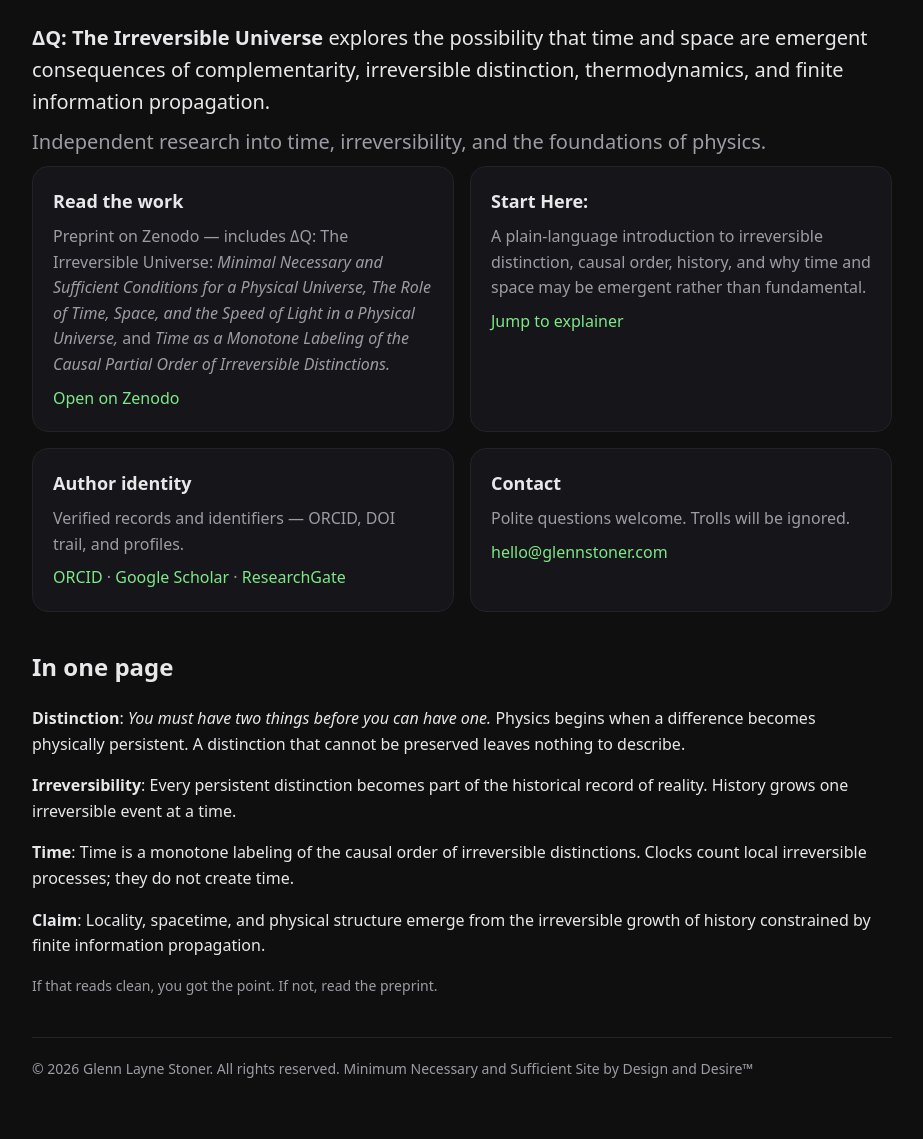
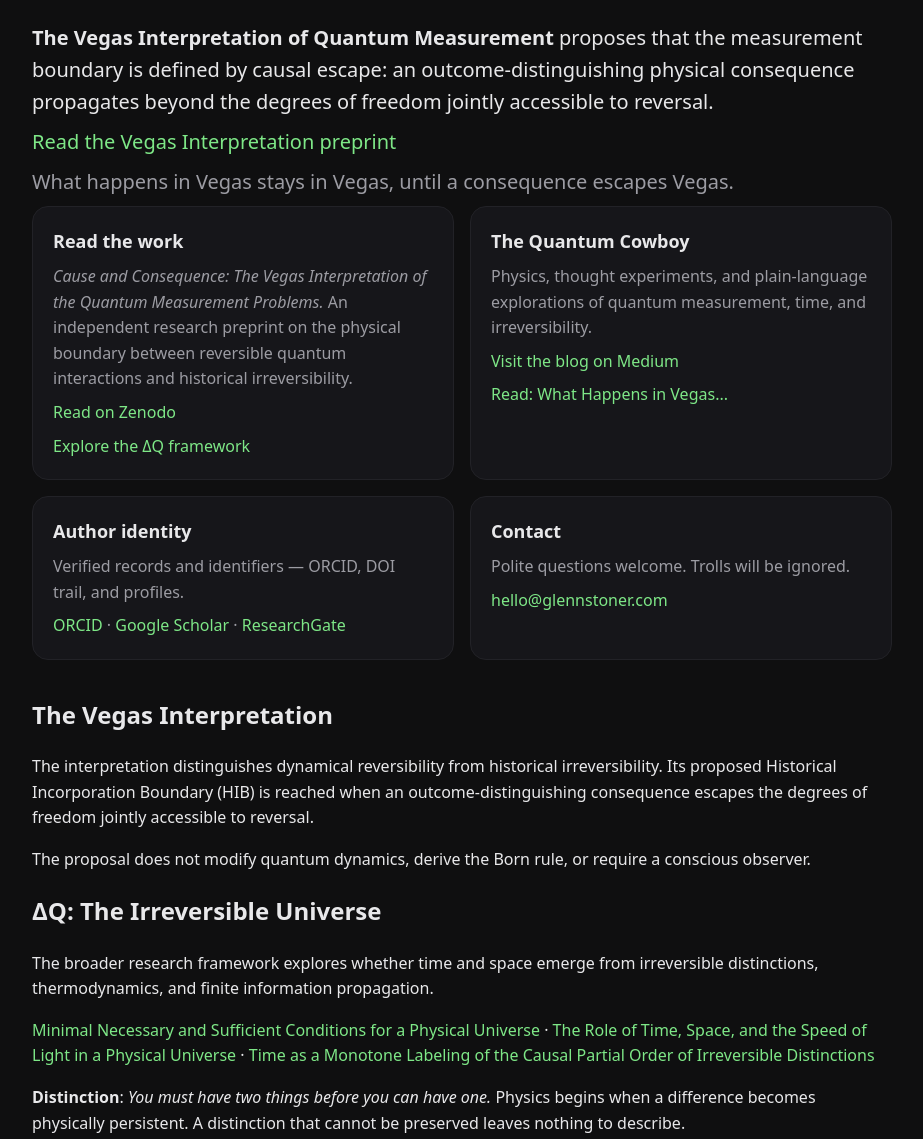
Before and after one commit to GlennLayneStoner/glennlaynestoner.github.io, a plain HTML site: page index.html in a window 1280 px wide. Shown: the part 220-1359 px from the top of the page, without its empty margins (178-1101 px from the left). Drawn offline with Linux system fonts and the light colour scheme.

Commit message:
Feature Vegas Interpretation and link Quantum Cowboy Medium blog

```diff
--- a/index.html
+++ b/index.html
@@ -9,11 +9,11 @@
   <link rel="canonical" href="https://www.glennstoner.com/" />
 
   <!-- Description -->
-  <meta name="description" content="Glenn Stoner — writer, researcher, quantum cowboy. Author of ΔQ: The Irreversible Universe" />
+  <meta name="description" content="Glenn Layne Stoner, independent researcher and author of the Vegas Interpretation of quantum measurement and ΔQ: The Irreversible Universe." />
 
   <!-- Open Graph -->
   <meta property="og:title" content="Glenn Stoner — Writer. Researcher. Quantum Cowboy." />
-  <meta property="og:description" content="Writer and independent researcher exploring the foundations of physics" />
+  <meta property="og:description" content="Independent researcher exploring quantum measurement, causal escape, time, and irreversibility." />
   <meta property="og:url" content="https://www.glennstoner.com/" />
   <meta property="og:image" content="https://www.glennstoner.com/images/og-image.jpg" />
   <meta name="twitter:card" content="summary_large_image" />
@@ -53,7 +53,7 @@
       "https://orcid.org/0009-0006-7301-2223",
       "https://github.com/GlennLayneStoner"
     ],
-    "description": "Glenn Stoner is a writer and independent researcher exploring Time, Irreversibility, and the Foundations of Physics."
+    "description": "Glenn Layne Stoner is an independent researcher and author of the Vegas Interpretation of quantum measurement and ΔQ: The Irreversible Universe."
   }
   </script>
 
@@ -105,24 +105,23 @@
     </header>
 
     <section class="hero">
-      <p><strong>ΔQ: The Irreversible Universe  </strong>explores the possibility that time and space are emergent consequences of complementarity, irreversible distinction, thermodynamics, and finite information propagation.
-
-      <p>
-      <p class="small">Independent research into time, irreversibility, and the foundations of physics.</p>
-      <p>
-      </p>
+      <p><strong>The Vegas Interpretation of Quantum Measurement</strong> proposes that the measurement boundary is defined by causal escape: an outcome-distinguishing physical consequence propagates beyond the degrees of freedom jointly accessible to reversal.</p>
+      <p><a href="https://doi.org/10.5281/zenodo.24511400">Read the Vegas Interpretation preprint</a></p>
+      <p class="small">What happens in Vegas stays in Vegas, until a consequence escapes Vegas.</p>
     </section>
 
     <section class="grid" aria-label="Quick links">
       <div class="card">
         <h3>Read the work</h3>
-        <p>Preprint on Zenodo — includes ΔQ: The Irreversible Universe:<em> Minimal Necessary and Sufficient Conditions for a Physical Universe, The Role of Time, Space, and the Speed of Light in a Physical Universe,</em> and <em> Time as a Monotone Labeling of the Causal Partial Order of Irreversible Distinctions.</em></p>
-        <p><a href="#" id="zenodo-link">Open on Zenodo</a></p>
+        <p><em>Cause and Consequence: The Vegas Interpretation of the Quantum Measurement Problems.</em> An independent research preprint on the physical boundary between reversible quantum interactions and historical irreversibility.</p>
+        <p><a href="https://doi.org/10.5281/zenodo.24511400">Read on Zenodo</a></p>
+        <p><a href="#about">Explore the ΔQ framework</a></p>
       </div>
       <div class="card">
-        <h3>Start Here:</h3>
-      <p>A plain-language introduction to irreversible distinction, causal order, history, and why time and space may be emergent rather than fundamental.</p>
-<p><a href="#about">Jump to explainer</a></p>
+        <h3>The Quantum Cowboy</h3>
+        <p>Physics, thought experiments, and plain-language explorations of quantum measurement, time, and irreversibility.</p>
+        <p><a href="https://medium.com/@thequantumcowboy">Visit the blog on Medium</a></p>
+        <p><a href="https://medium.com/@thequantumcowboy/what-happens-in-vegas-ee6f2d8c1cfb">Read: What Happens in Vegas...</a></p>
       </div>
       <div class="card">
         <h3>Author identity</h3>
@@ -141,7 +140,12 @@
     </section>
 
     <section id="about" style="margin-top: 36px;">
-      <h2>In one page</h2>
+      <h2>The Vegas Interpretation</h2>
+      <p>The interpretation distinguishes dynamical reversibility from historical irreversibility. Its proposed Historical Incorporation Boundary (HIB) is reached when an outcome-distinguishing consequence escapes the degrees of freedom jointly accessible to reversal.</p>
+      <p>The proposal does not modify quantum dynamics, derive the Born rule, or require a conscious observer.</p>
+      <h2>ΔQ: The Irreversible Universe</h2>
+      <p>The broader research framework explores whether time and space emerge from irreversible distinctions, thermodynamics, and finite information propagation.</p>
+      <p><a href="https://doi.org/10.5281/zenodo.20684828">Minimal Necessary and Sufficient Conditions for a Physical Universe</a> · <a href="https://doi.org/10.5281/zenodo.20684988">The Role of Time, Space, and the Speed of Light in a Physical Universe</a> · <a href="https://doi.org/10.5281/zenodo.20836119">Time as a Monotone Labeling of the Causal Partial Order of Irreversible Distinctions</a></p>
       <p><strong>Distinction</strong>: <i> You must have two things before you can have one. </i>Physics begins when a difference becomes physically persistent. A distinction that cannot be preserved leaves nothing to describe.</p>
 
 <p><strong>Irreversibility</strong>: Every persistent distinction becomes part of the historical record of reality. History grows one irreversible event at a time.</p>
@@ -159,7 +163,6 @@
 
   <script>
     document.getElementById('year').textContent = new Date().getFullYear();
-    document.getElementById('zenodo-link').href = 'https://zenodo.org/records/20684828';
     document.getElementById('orcid-link').href = 'https://orcid.org/0009-0006-7301-2223';
     document.getElementById('scholar-link').href = 'https://scholar.google.com/citations?user=XXXXXXXXXXX';
     document.getElementById('rg-link').href = 'https://www.researchgate.net/profile/Glenn-Stoner';
```
